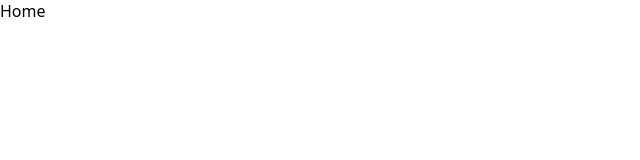
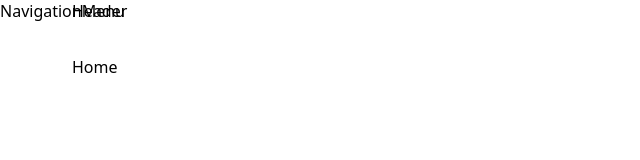
Before and after one commit to coderdal/yt-shorts, a Next.js app: page / in a window 1280 px wide. Shown: the top 160 px of the page, without its empty margins (0-640 px from the left). Built offline with nearby package versions, Linux system fonts and the light colour scheme.

Commit message:
layout structure

```diff
--- /dev/null
+++ b/app/header.jsx
@@ -0,0 +1,6 @@
+import React from "react";
+import styles from "@/styles/header.module.css";
+
+export default function Header() {
+  return <header className={styles.header}>Header</header>;
+}
--- a/app/layout.jsx
+++ b/app/layout.jsx
@@ -1,4 +1,8 @@
 import "./globals.css";
+
+import Header from "./header";
+import NavigationMenu from "./navigationMenu";
+import styles from "@/styles/layout.module.css";
 
 export const metadata = {
   title: "YT Shorts | @coderdal",
@@ -8,7 +12,11 @@ export const metadata = {
 export default function RootLayout({ children }) {
   return (
     <html lang="en">
-      <body>{children}</body>
+      <body className={styles.app}>
+        <Header />
+        <NavigationMenu />
+        <main className={styles.main}>{children}</main>
+      </body>
     </html>
   );
 }
--- /dev/null
+++ b/app/navigationMenu.jsx
@@ -0,0 +1,7 @@
+import React from "react";
+
+import styles from "@/styles/navigationMenu.module.css";
+
+export default function NavigationMenu() {
+  return <nav className={styles.nav}>NavigationMenu</nav>;
+}
--- /dev/null
+++ b/styles/header.module.css
@@ -0,0 +1,3 @@
+.header {
+  grid-area: 1 / 2 / 2 / 6;
+}
--- /dev/null
+++ b/styles/layout.module.css
@@ -0,0 +1,12 @@
+.app {
+  display: grid;
+  grid-template-columns: 72px repeat(4, 1fr);
+  grid-template-rows: 56px repeat(4, 1fr);
+  grid-column-gap: 0px;
+  grid-row-gap: 0px;
+  height: 100vh;
+}
+
+.main {
+  grid-area: 2 / 2 / 6 / 6;
+}
--- /dev/null
+++ b/styles/navigationMenu.module.css
@@ -0,0 +1,3 @@
+.nav {
+  grid-area: 1 / 1 / 6 / 2;
+}
```
